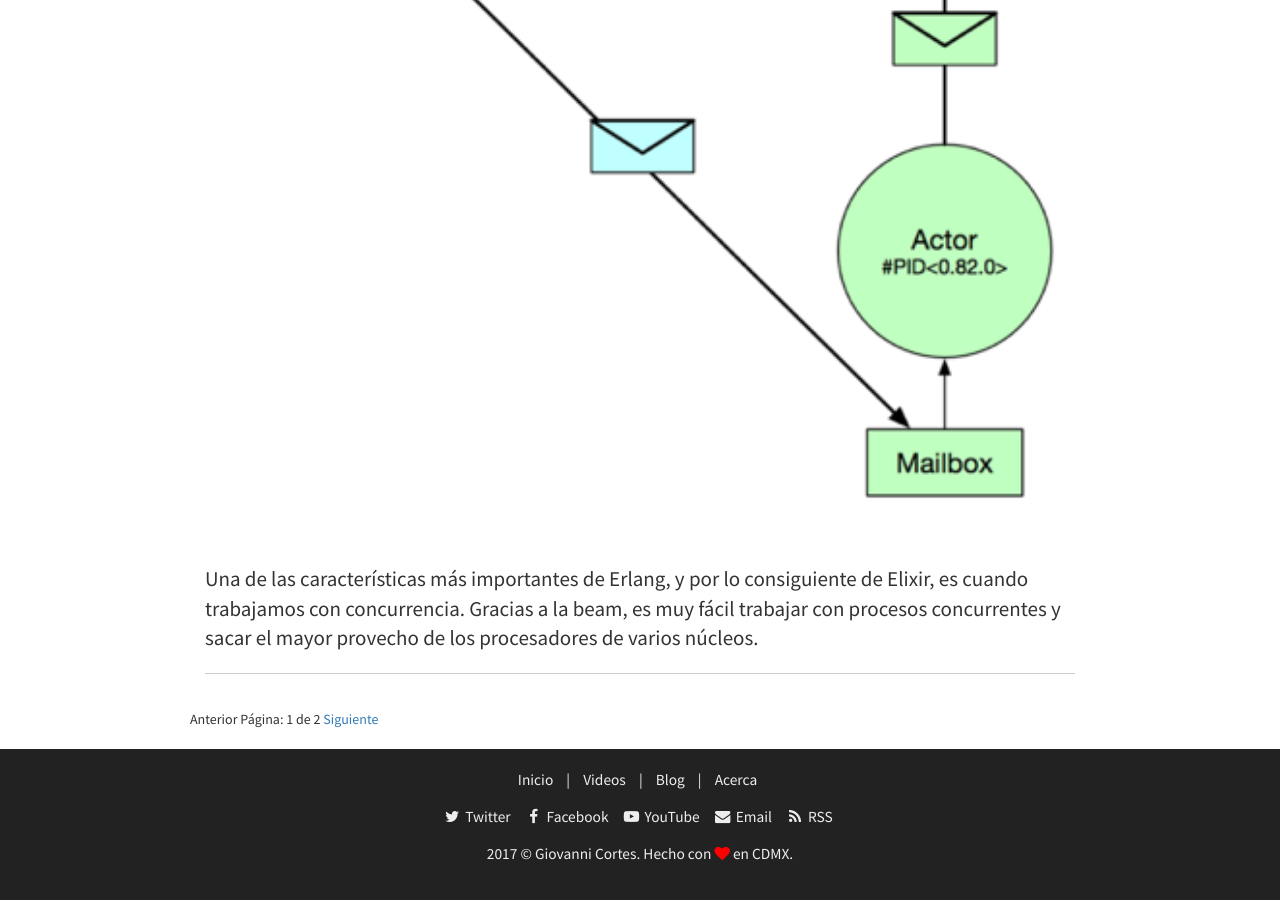
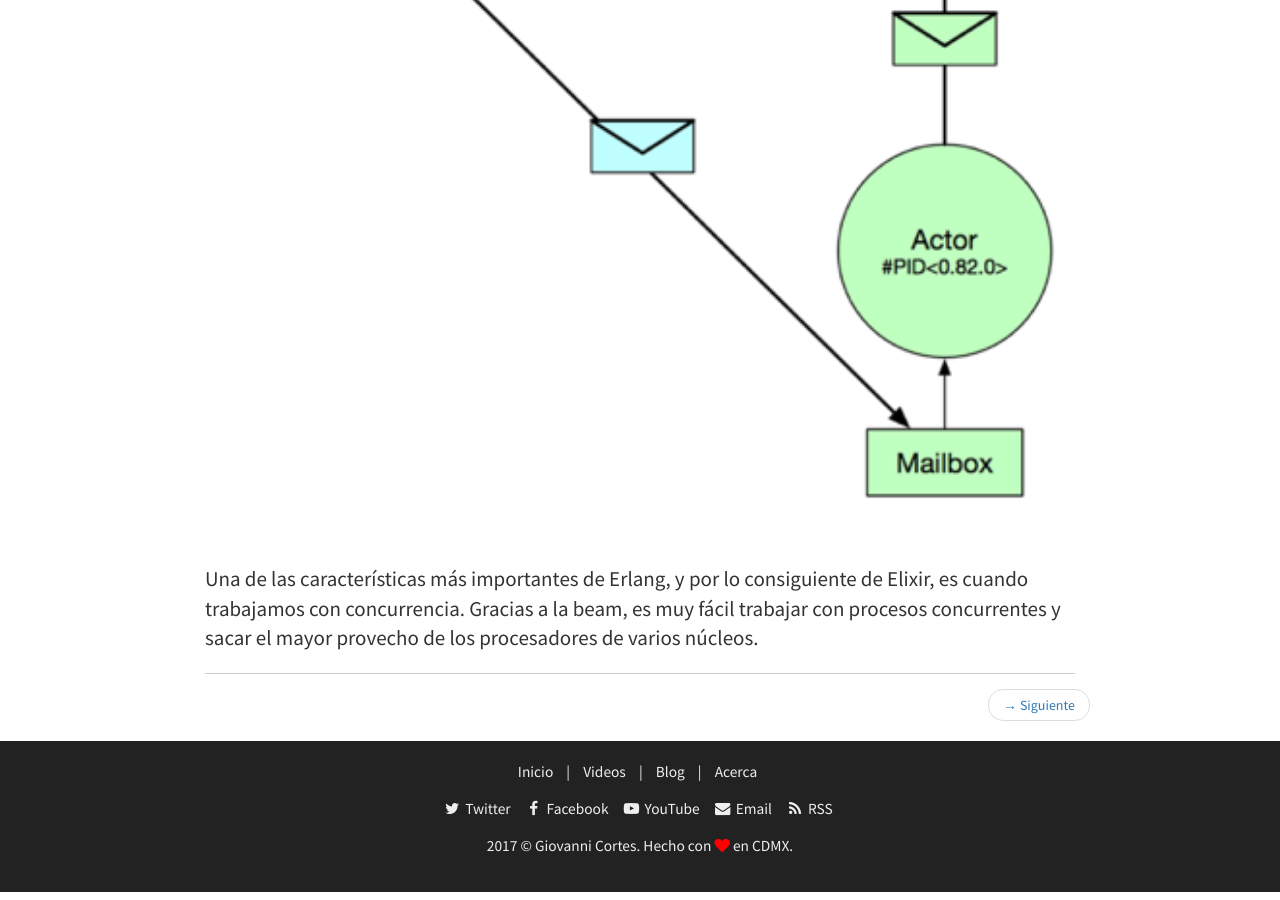
Before and after one commit to Gidrek/giovannicortes_old, a Jekyll site: the page built from blog/index.html, in a window 1280 px wide and 900 px high, scrolled down 3188 px. Built offline with Jekyll 4.4.1, drawn with Linux system fonts in a browser that asks for light colours; the list of posts is cut into pages by our own code; comment, search, counter and statistics services are not loaded.

Commit message:
Added paginator

```diff
--- a/blog/index.html
+++ b/blog/index.html
@@ -31,19 +31,15 @@ title: Artículos
     {% endfor %}
   </div>
 
-      <!-- Pagination links -->
-  <div class="pagination">
-  {% if paginator.previous_page %}
-    <a href="{{ paginator.previous_page_path }}" class="previous">Anterior</a>
-  {% else %}
-    <span class="previous">Anterior</span>
-  {% endif %}
-  <span class="page_number ">Página: {{ paginator.page }} de {{ paginator.total_pages }}</span>
-  {% if paginator.next_page %}
-    <a href="{{ paginator.next_page_path }}" class="next">Siguiente</a>
-  {% else %}
-    <span class="next ">Siguiente</span>
-  {% endif %}
-  </div>
+  <nav aria-label="...">
+    <ul class="pager">
+      {% if paginator.previous_page %}
+      <li class="previous"><a href="{{ paginator.previous_page_path }}" class="previous">&larr; Anterior</a></li>
+      {% endif %}
+      {% if paginator.next_page %}
+      <li class="next"><a href="{{ paginator.next_page_path }}" class="next">&rarr; Siguiente</a></li>
+      {% endif %}
+    </ul>
+  </nav>
 
 </div>
```
